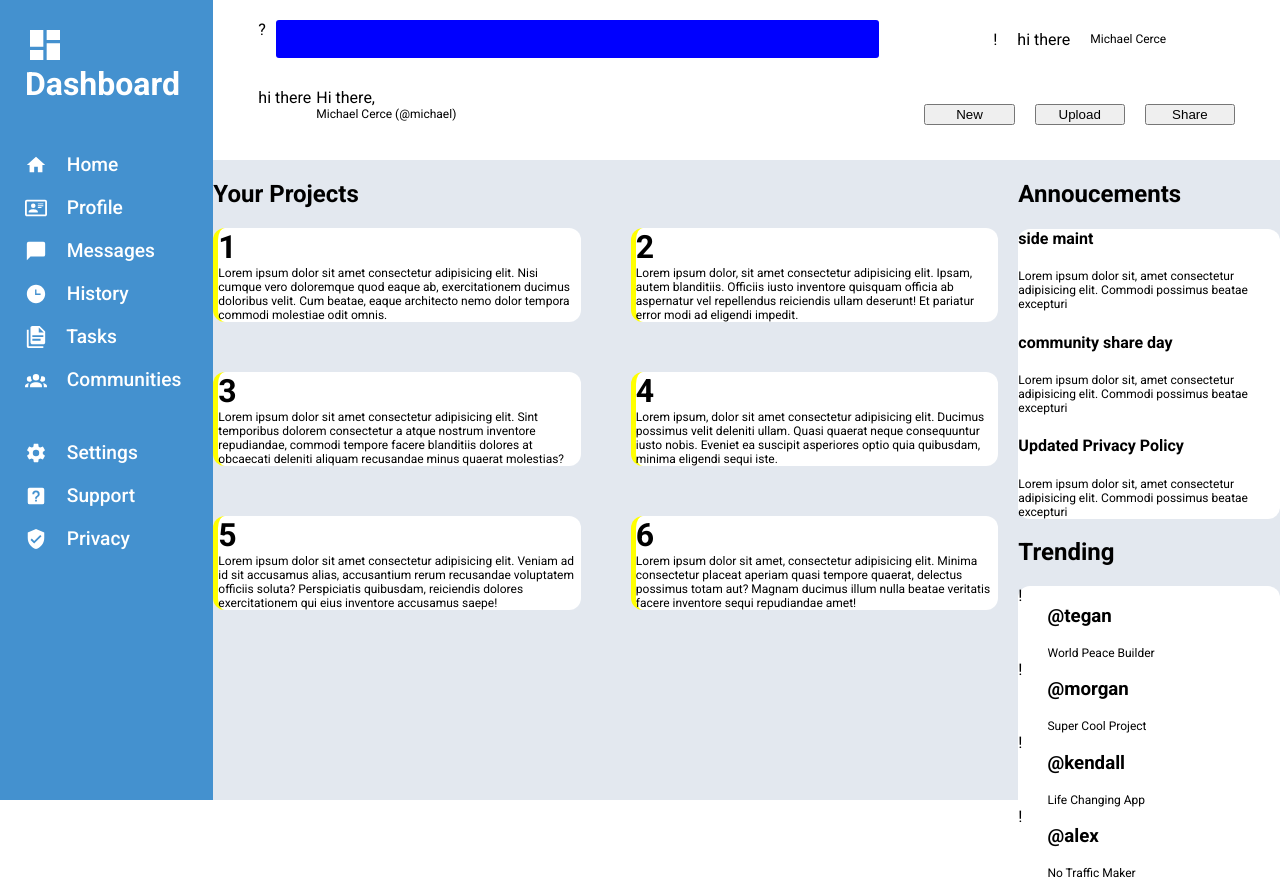
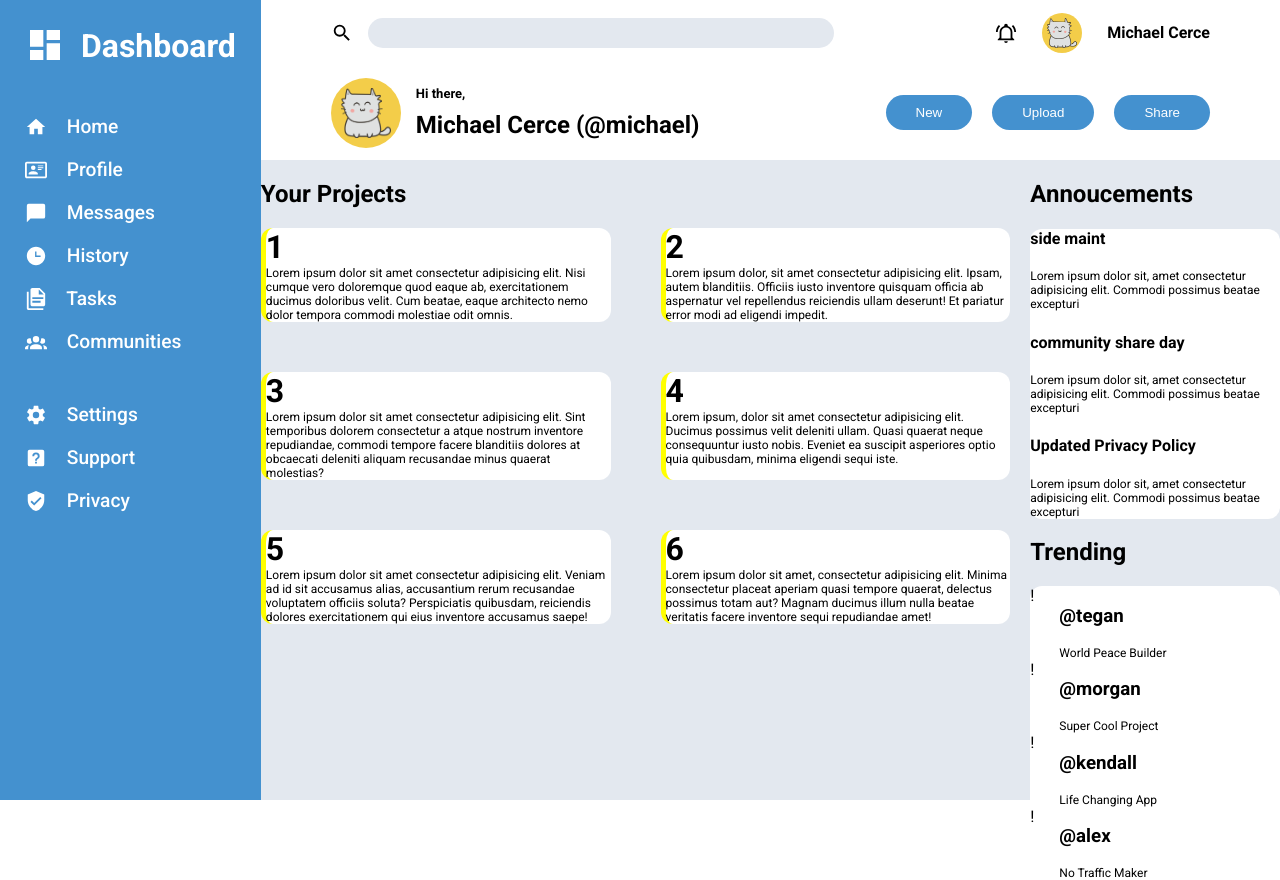
Before and after one commit to MichaelJCerce/admin-dashboard, a plain HTML site: page index.html in a window 1280 px wide. Drawn offline with Linux system fonts and the light colour scheme.

Commit message:
Add svg and images to header

```diff
--- a/index.html
+++ b/index.html
@@ -15,16 +15,30 @@
   <body>
     <div class="header">
       <div class="search">
-        <span class="search-icon">?</span>
+        <svg xmlns="http://www.w3.org/2000/svg" viewBox="0 0 24 24">
+          <title>magnify</title>
+          <path
+            d="M9.5,3A6.5,6.5 0 0,1 16,9.5C16,11.11 15.41,12.59 14.44,13.73L14.71,14H15.5L20.5,19L19,20.5L14,15.5V14.71L13.73,14.44C12.59,15.41 11.11,16 9.5,16A6.5,6.5 0 0,1 3,9.5A6.5,6.5 0 0,1 9.5,3M9.5,5C7,5 5,7 5,9.5C5,12 7,14 9.5,14C12,14 14,12 14,9.5C14,7 12,5 9.5,5Z"
+          />
+        </svg>
         <div class="search-bar"></div>
       </div>
       <div class="profile-info">
-        <span class="profile-notifications">!</span>
-        <div class="profile-picture">hi there</div>
+        <svg xmlns="http://www.w3.org/2000/svg" viewBox="0 0 24 24">
+          <title>bell-ring-outline</title>
+          <path
+            d="M10,21H14A2,2 0 0,1 12,23A2,2 0 0,1 10,21M21,19V20H3V19L5,17V11C5,7.9 7.03,5.17 10,4.29C10,4.19 10,4.1 10,4A2,2 0 0,1 12,2A2,2 0 0,1 14,4C14,4.1 14,4.19 14,4.29C16.97,5.17 19,7.9 19,11V17L21,19M17,11A5,5 0 0,0 12,6A5,5 0 0,0 7,11V18H17V11M19.75,3.19L18.33,4.61C20.04,6.3 21,8.6 21,11H23C23,8.07 21.84,5.25 19.75,3.19M1,11H3C3,8.6 3.96,6.3 5.67,4.61L4.25,3.19C2.16,5.25 1,8.07 1,11Z"
+          />
+        </svg>
+        <div class="profile-picture">
+          <img src="./images/cat.png" alt="" />
+        </div>
         <p class="profile-name">Michael Cerce</p>
       </div>
       <div class="profile-welcome">
-        <div class="large-profile-picture">hi there</div>
+        <div class="large-profile-picture">
+          <img src="./images/cat.png" alt="" />
+        </div>
         <div class="header-welcome">
           <span>Hi there,</span>
           <p>Michael Cerce (@michael)</p>
--- a/style.css
+++ b/style.css
@@ -11,7 +11,7 @@ html {
 body {
   margin: 0;
   display: grid;
-  grid-template-columns: 1fr 5fr;
+  grid-template-columns: max-content 1fr;
   grid-template-rows: 20vh 80vh;
   grid-template-areas:
     "sidebar header"
@@ -23,11 +23,9 @@ body {
   background-color: white;
   grid-area: header;
   display: grid;
-  grid-template-columns: 2fr 1fr;
-  column-gap: 45px;
-  row-gap: 30px;
-  padding-block: 20px;
-  padding-inline: 45px;
+  grid-template-columns: 3fr 1fr;
+  padding-inline: 70px;
+  align-items:center;
 }
 
 .sidebar {
@@ -48,14 +46,21 @@ body {
   /* display: flex;
   gap: 10px; */
   display: grid;
-  column-gap: 10px;
+  column-gap: 15px;
   grid-template-columns: min-content 1fr;
 }
 
+.search svg {
+  align-self: center;
+}
+
+
+
 .search-bar {
-  flex: 1;
-  background-color: blue;
-  border-radius: 3px;
+  min-height: 30px;
+  background-color: #e3e8ef;
+  border-radius: 25px;
+  width:90%;
 }
 
 .profile-info {
@@ -64,28 +69,29 @@ body {
   align-items: center;
   justify-content: center; */
   display: grid;
-  grid-template-columns: max-content max-content max-content;
-  column-gap: 20px;
+  grid-template-columns: min-content min-content auto;
+  column-gap: 25px;
   align-items: center;
-  justify-content: center;
+  justify-content: end;
+
 }
 
 .profile-welcome {
   display: grid;
   grid-template-columns: auto auto;
   justify-content: start;
-  gap: 5px;
+  gap: 15px;
 }
 
 .header-actions {
   display: grid;
-  grid-template-columns: 1fr 1fr 1fr;
-  column-gap: 20px;
-  align-items: center;
-  /* display:flex;
-  align-items: center;
-  justify-content: center;
-  gap: 75px; */
+  justify-self: center;
+  align-self: center;
+  grid-template-columns: repeat(3, auto);
+  justify-items: center;
+  gap: 10px;
+  /* padding-inline: 50px; */
+  /* padding-right: 40px; */
 }
 
 .header-actions buttons {
@@ -111,7 +117,6 @@ p {
 
 h1 {
   margin: 0;
-
 }
 
 .projects-posts {
@@ -142,13 +147,13 @@ p {
   justify-content: start;
   gap: 25px;
 }
-h1 svg {
+.sidebar h1 svg {
   width: 40px;
   height: 40px;
   margin-right: 8px;
 }
 
-svg {
+.sidebar svg {
   fill: white;
   width: 22px;
   height: 22px;
@@ -156,7 +161,77 @@ svg {
   vertical-align: bottom;
 }
 
-.sidebar-actions div, .sidebar-help div {
+.header svg {
+  width: 22px;
+  height: 22px;
+}
+
+.sidebar-actions div,
+.sidebar-help div {
   font-size: 1.2rem;
   font-weight: 500;
 }
+
+.profile-picture {
+  background-color: #f3cd49;
+  width:40px;
+  height:40px;
+  padding: 10px;
+  border-radius: 50%;
+  padding:5px;
+}
+
+.profile-name {
+  font-size: 16px;
+  font-weight: bold;
+}
+
+.large-profile-picture {
+  width:70px;
+  height:70px;
+  background-color: #f3cd49;
+  padding:10px;
+  border-radius:50%;
+}
+
+img {
+  width: 100%;
+  height: 100%;
+}
+
+button {
+  border-radius: 20px;
+  border:none;
+  background-color: #4491cf;
+  color:white;
+  padding: 4px 12px;
+}
+
+.header-welcome {
+
+  font-weight: bold;
+  display: grid;
+  row-gap: 10px;
+  align-content: start;
+  align-self: center;
+}
+
+.header-welcome span {
+  font-size: 13px;
+}
+
+.header-welcome p {
+  font-size: 24px;
+}
+
+@media (min-width: 1000px) {
+  .header-actions {
+
+    gap:20px;
+    justify-self:end;
+  }
+  button {
+    padding: 10px 30px;
+  }
+
+}
```
Also changed, not shown: images/cat.png (added), 1 other file.
